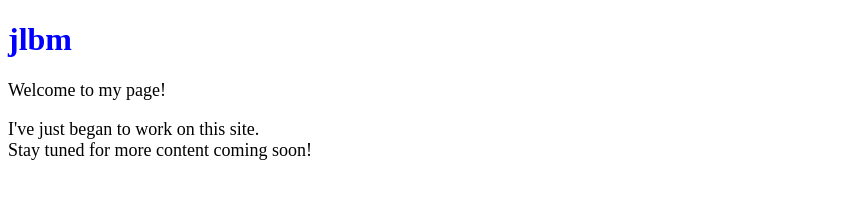
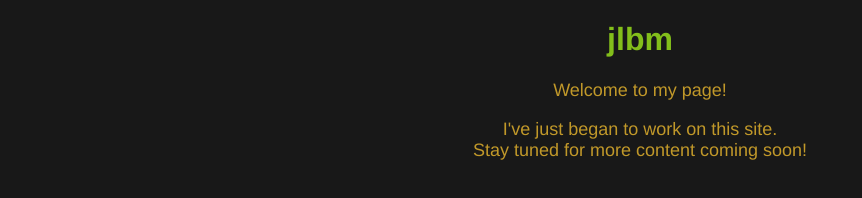
Before and after one commit to JLBaroja/JLBaroja.github.io, a plain HTML site: page index.html in a window 1280 px wide. Shown: the whole page, without its empty margins (0-862 px from the left). Drawn offline with Linux system fonts and the light colour scheme.

Commit message:
Stay tuned!

```diff
--- a/index.html
+++ b/index.html
@@ -3,17 +3,18 @@
 <head>
   <meta charset="UTF-8">
   <title>jlbm</title>
-  <link href="../style.css" type="text/css" rel="stylesheet">
+  <link href="style.css" type="text/css" rel="stylesheet">
 </head>
 <body>
 
-<center>
   <!-- <img src="Yo.png" alt="Logo"></img>
   <figcaption>Somebody told me I look like this...</figcaption> -->
-</center>
+<center>
   <h1>jlbm</h1>
   <p></p>
   <p>Welcome to my page!</p>
   <p>I've just began to work on this site. <br />Stay tuned for more content coming soon!</p>
+</center>
+
 </body>
 </html>
--- a/style.css
+++ b/style.css
@@ -1,7 +1,17 @@
 h1 {
-  color: Blue;
+  color: #a2fd06;
 }
 
 p {
   font-size: 18px;
+  color: #ffc21b;
 }
+
+*{
+  font-family: Helvetica;
+  opacity: 0.9;
+}
+
+body {
+  background: #000000;
+}
```
